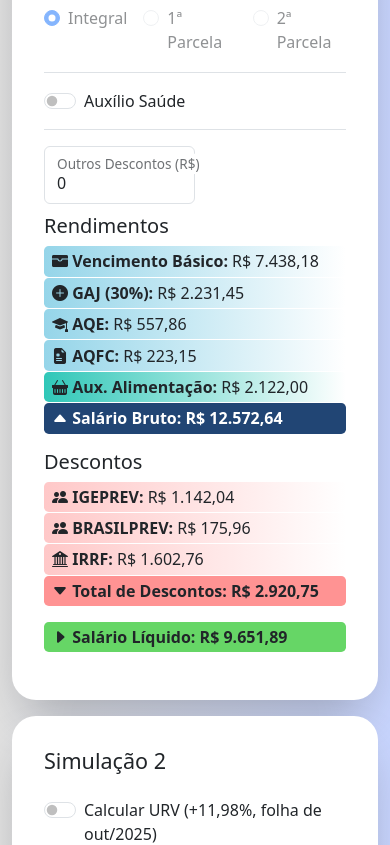
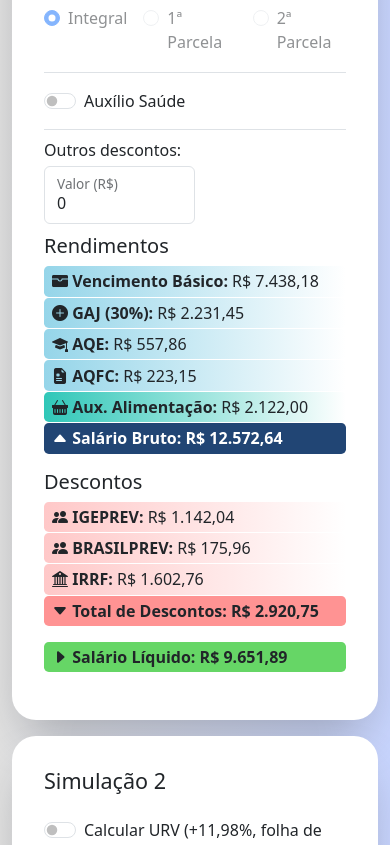
Before and after one commit to guilhermeoq/carreira-tjto, a Vue app: page / in a window 390 px wide. Shown: the part 1640-2485 px from the top of the page. Built offline with nearby package versions, Linux system fonts and the light colour scheme.

Commit message:
fix: mobile form

```diff
--- a/src/components/Calculadora.vue
+++ b/src/components/Calculadora.vue
@@ -763,7 +763,8 @@
               <small><strong>Teto Aux. Saúde: R$ 3.408,34</strong></small>
             </p>
           </div>
-          <div class="mt-3 form-floating mb-1 col-6">
+          <p class="mb-0 mt-2">Outros descontos:</p>
+          <div class="mt-1 form-floating mb-1 col-6">
                 <input
                   type="number"
                   min="0.00"
@@ -774,7 +775,7 @@
                   placeholder="Digite o valor"
                   v-model="calculator.outrosDescontos"
                 />
-                <label>Outros Descontos (R$)</label>
+                <label>Valor (R$)</label>
               </div>
         </form>
         <div>
```
